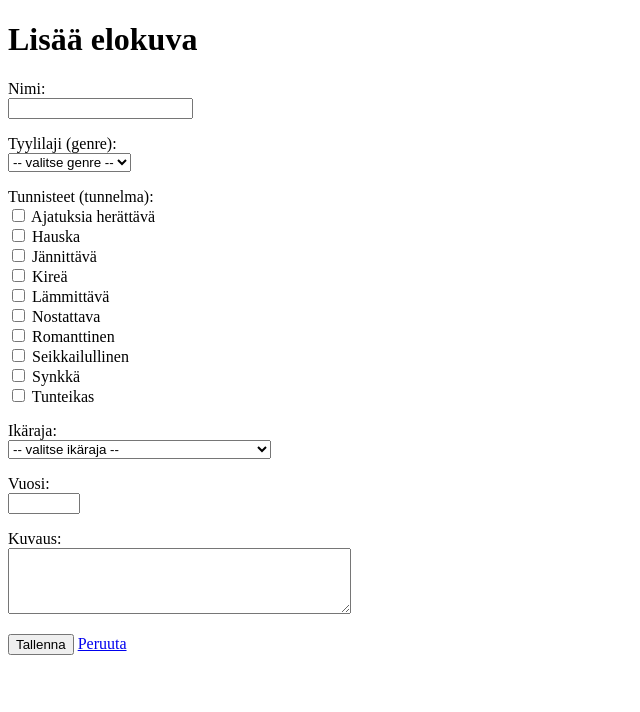
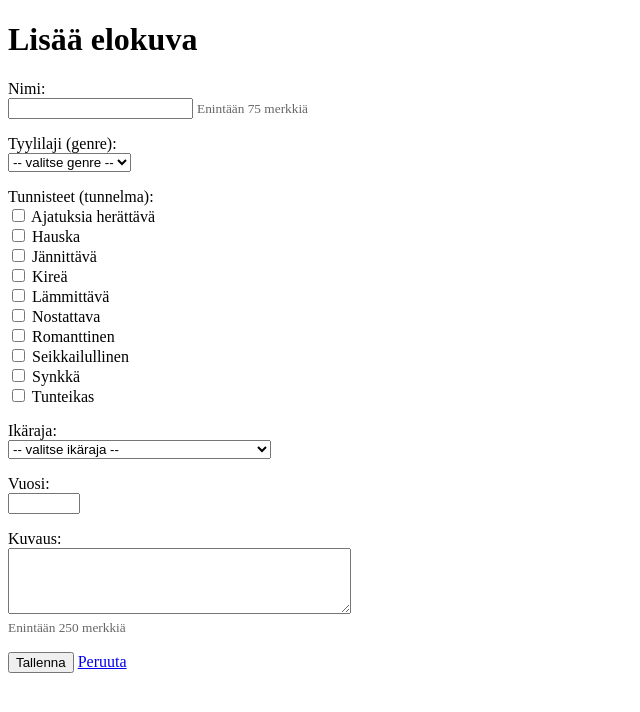
Before and after one commit to BoddyGus/Leffasuositukset, a Flask app: page /new_item in a window 1280 px wide. Shown: the top 712 px of the page, without its empty margins (0-640 px from the left). Run offline with Flask 3, Linux system fonts and the light colour scheme; the visitor is signed in with stand-in values (Sample User, id 1); data comes from the database, SQL or seed files in the repository.

Commit message:
Add character limit hints to input fields
- Display 'Enintään 75 merkkiä' below title inputs.
- Display 'Enintään 250 merkkiä' below description and comment textareas.
- Improves usability by clearly showing field constraints.

```diff
--- a/templates/edit_item.html
+++ b/templates/edit_item.html
@@ -12,6 +12,7 @@
     <p>
       Nimi: <br />
       <input type="text" name="title" value="{{ item.title }}" required maxlength="75" />
+      <small style="color: #666;">Enintään 75 merkkiä</small>
     </p>
     <p>
       Tyylilaji (genre): <br />
@@ -47,7 +48,8 @@
     </p>
     <p>
       Kuvaus: <br />
-      <textarea name="description" rows="4" cols="40" maxlength="250">{{ item.description or '' }}</textarea>
+      <textarea name="description" rows="4" cols="40" maxlength="250">{{ item.description or '' }}</textarea><br />
+      <small style="color: #666;">Enintään 250 merkkiä</small>
     </p>
     <input type="submit" value="Päivitä" />
     <a href="/">Peruuta</a>
--- a/templates/item_detail.html
+++ b/templates/item_detail.html
@@ -76,7 +76,8 @@
       </p>
       <p>
         Kommentti: <br />
-        <textarea name="comment" rows="4" cols="50" maxlength="250"></textarea>
+        <textarea name="comment" rows="4" cols="50" maxlength="250"></textarea><br />
+        <small style="color: #666;">Enintään 250 merkkiä</small>
       </p>
       <input type="submit" value="Lähetä arvostelu" />
     </form>
--- a/templates/new_item.html
+++ b/templates/new_item.html
@@ -12,6 +12,7 @@
     <p>
       Nimi: <br />
       <input type="text" name="title" required maxlength="75" />
+      <small style="color: #666;">Enintään 75 merkkiä</small>
     </p>
     <p>
       Tyylilaji (genre): <br />
@@ -47,7 +48,8 @@
     </p>
     <p>
       Kuvaus: <br />
-      <textarea name="description" rows="4" cols="40" maxlength="250"></textarea>
+      <textarea name="description" rows="4" cols="40" maxlength="250"></textarea><br />
+      <small style="color: #666;">Enintään 250 merkkiä</small>
     </p>
     <input type="submit" value="Tallenna" />
     <a href="/">Peruuta</a>
```
